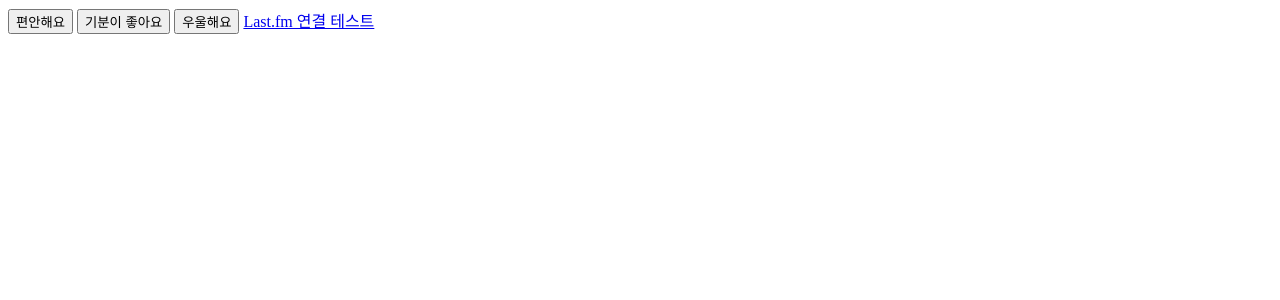
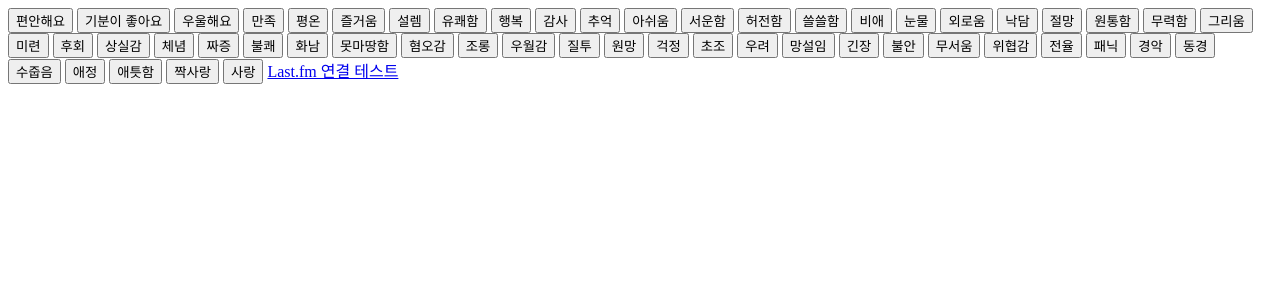
Before and after one commit to dbswjd1376-stack/DDANGO, a Java web app: page /emotion/emotionMain.jsp in a window 1280 px wide. Shown: the top 300 px of the page. Run offline with Tomcat 11, a stand-in JSP engine, Linux system fonts and the light colour scheme.

Commit message:
감정 tag 분리 버튼으로

```diff
--- a/src/main/webapp/emotion/emotionMain.jsp
+++ b/src/main/webapp/emotion/emotionMain.jsp
@@ -14,9 +14,59 @@
 <body>
 
 <section id="music" data-api="${pageContext.request.contextPath}/api/music">
-    <button type="button" data-tag="chill">편안해요</button>
-    <button type="button" data-tag="happy">기분이 좋아요</button>
-    <button type="button" data-tag="sad">우울해요</button>
+    <button type="button" data-mood="relaxed" data-tag="chill">편안해요</button>
+    <button type="button" data-mood="good-mood" data-tag="happy">기분이 좋아요</button>
+    <button type="button" data-mood="feeling-down" data-tag="sad">우울해요</button>
+    <button type="button" data-mood="satisfaction" data-tag="happy">만족</button>
+    <button type="button" data-mood="peacefulness" data-tag="calm">평온</button>
+    <button type="button" data-mood="joy" data-tag="upbeat">즐거움</button>
+    <button type="button" data-mood="excitement" data-tag="romantic">설렘</button>
+    <button type="button" data-mood="cheerfulness" data-tag="fun">유쾌함</button>
+    <button type="button" data-mood="happiness" data-tag="happy">행복</button>
+    <button type="button" data-mood="gratitude" data-tag="happy">감사</button>
+    <button type="button" data-mood="nostalgia" data-tag="nostalgia">추억</button>
+    <button type="button" data-mood="disappointment" data-tag="melancholy">아쉬움</button>
+    <button type="button" data-mood="hurt-feelings" data-tag="sad">서운함</button>
+    <button type="button" data-mood="emptiness" data-tag="melancholy">허전함</button>
+    <button type="button" data-mood="forlornness" data-tag="melancholy">쓸쓸함</button>
+    <button type="button" data-mood="sorrow" data-tag="sad">비애</button>
+    <button type="button" data-mood="tears" data-tag="sad">눈물</button>
+    <button type="button" data-mood="loneliness" data-tag="loneliness">외로움</button>
+    <button type="button" data-mood="discouragement" data-tag="sad">낙담</button>
+    <button type="button" data-mood="despair" data-tag="dark">절망</button>
+    <button type="button" data-mood="indignation" data-tag="angry">원통함</button>
+    <button type="button" data-mood="helplessness" data-tag="melancholy">무력함</button>
+    <button type="button" data-mood="longing" data-tag="nostalgia">그리움</button>
+    <button type="button" data-mood="lingering-attachment" data-tag="melancholy">미련</button>
+    <button type="button" data-mood="regret" data-tag="melancholy">후회</button>
+    <button type="button" data-mood="sense-of-loss" data-tag="sad">상실감</button>
+    <button type="button" data-mood="resignation" data-tag="melancholy">체념</button>
+    <button type="button" data-mood="annoyance" data-tag="angry">짜증</button>
+    <button type="button" data-mood="displeasure" data-tag="angry">불쾌</button>
+    <button type="button" data-mood="anger" data-tag="angry">화남</button>
+    <button type="button" data-mood="disapproval" data-tag="angry">못마땅함</button>
+    <button type="button" data-mood="disgust" data-tag="aggressive">혐오감</button>
+    <button type="button" data-mood="mockery" data-tag="aggressive">조롱</button>
+    <button type="button" data-mood="sense-of-superiority" data-tag="energetic">우월감</button>
+    <button type="button" data-mood="jealousy" data-tag="angry">질투</button>
+    <button type="button" data-mood="resentment" data-tag="angry">원망</button>
+    <button type="button" data-mood="worry" data-tag="anxiety">걱정</button>
+    <button type="button" data-mood="restlessness" data-tag="anxiety">초조</button>
+    <button type="button" data-mood="concern" data-tag="anxiety">우려</button>
+    <button type="button" data-mood="hesitation" data-tag="anxiety">망설임</button>
+    <button type="button" data-mood="tension" data-tag="nervous">긴장</button>
+    <button type="button" data-mood="anxiety" data-tag="anxiety">불안</button>
+    <button type="button" data-mood="fear" data-tag="terror">무서움</button>
+    <button type="button" data-mood="feeling-threatened" data-tag="dark">위협감</button>
+    <button type="button" data-mood="shivers" data-tag="eerie">전율</button>
+    <button type="button" data-mood="panic" data-tag="anxiety">패닉</button>
+    <button type="button" data-mood="shock" data-tag="horror">경악</button>
+    <button type="button" data-mood="admiration" data-tag="romantic">동경</button>
+    <button type="button" data-mood="shyness" data-tag="romantic">수줍음</button>
+    <button type="button" data-mood="affection" data-tag="love">애정</button>
+    <button type="button" data-mood="tenderness" data-tag="romantic">애틋함</button>
+    <button type="button" data-mood="unrequited-love" data-tag="sad">짝사랑</button>
+    <button type="button" data-mood="love" data-tag="love">사랑</button>
     <a href="${pageContext.request.contextPath}/api/music/recommend?tag=chill">Last.fm 연결 테스트</a>
     <p id="music-status" role="status"></p>
     <ul id="music-tracks"></ul>
```
